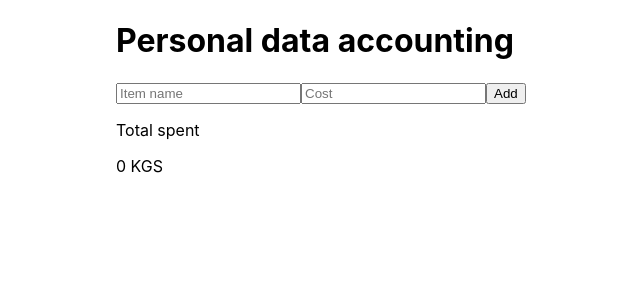
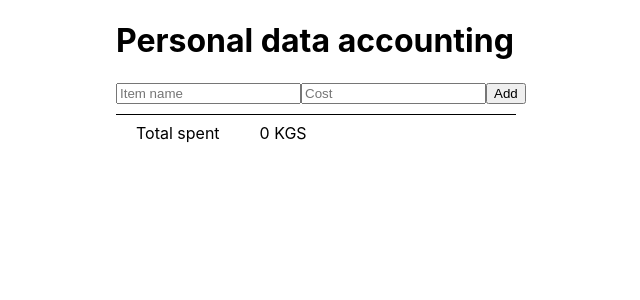
Before and after one commit to ibraev/hw_57, a React (Create React App) app: page / in a window 1280 px wide. Shown: the top 300 px of the page, without its empty margins (24-664 px from the left). Built offline with nearby package versions, Linux system fonts and the light colour scheme.

Commit message:
#7. Added scripts and styles.

```diff
--- a/src/App.css
+++ b/src/App.css
@@ -5,9 +5,17 @@
 
 span{
     margin: 20px;
+
 }
 
 .Purchases{
     width: 400px;
     background: aqua;
 }
+
+.total-spent{
+    width: 400px;
+    border-top: 1px solid black;
+    padding: 8px 0;
+    margin: 10px 0;
+}
--- a/src/App.js
+++ b/src/App.js
@@ -71,8 +71,9 @@ class App extends Component {
                   keys={this.state.purchases}
                   remove={this.remove}/>
 
-              <div className="total-spent"><p>Total spent</p>
-                  <p>{this.state.total} KGS</p></div>
+              <div className="total-spent">
+                  <span>Total spent</span>
+                  <span>{this.state.total} KGS</span></div>
           </div>
 
 
```
